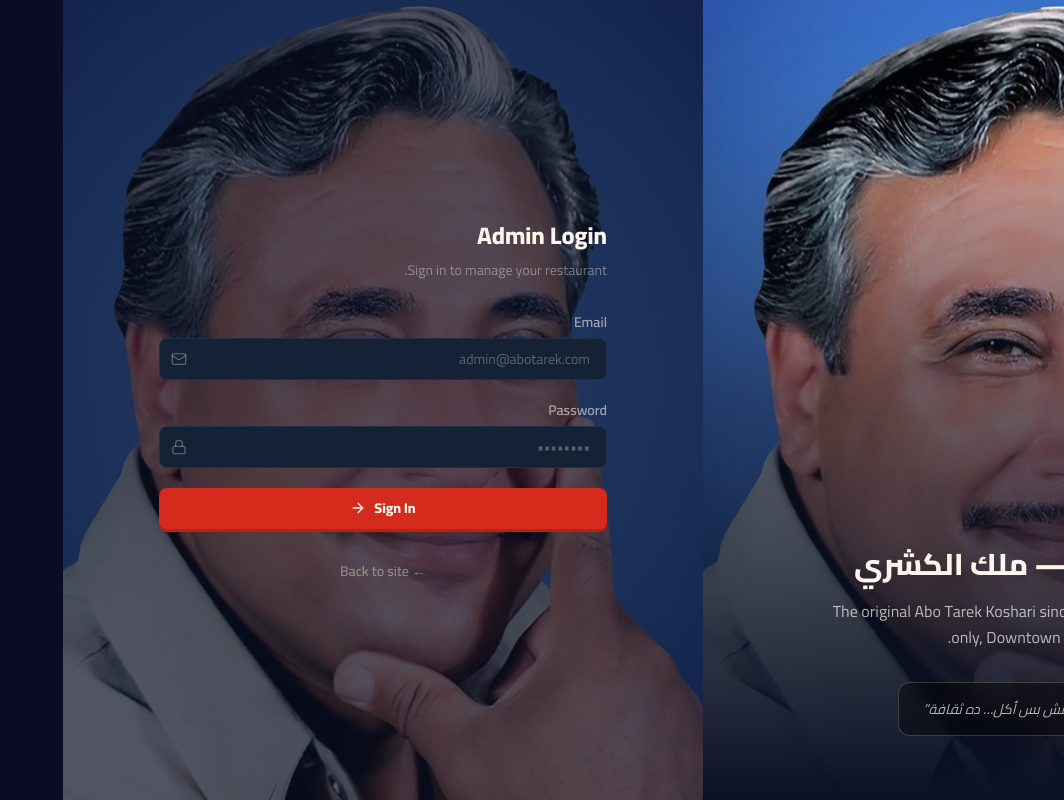
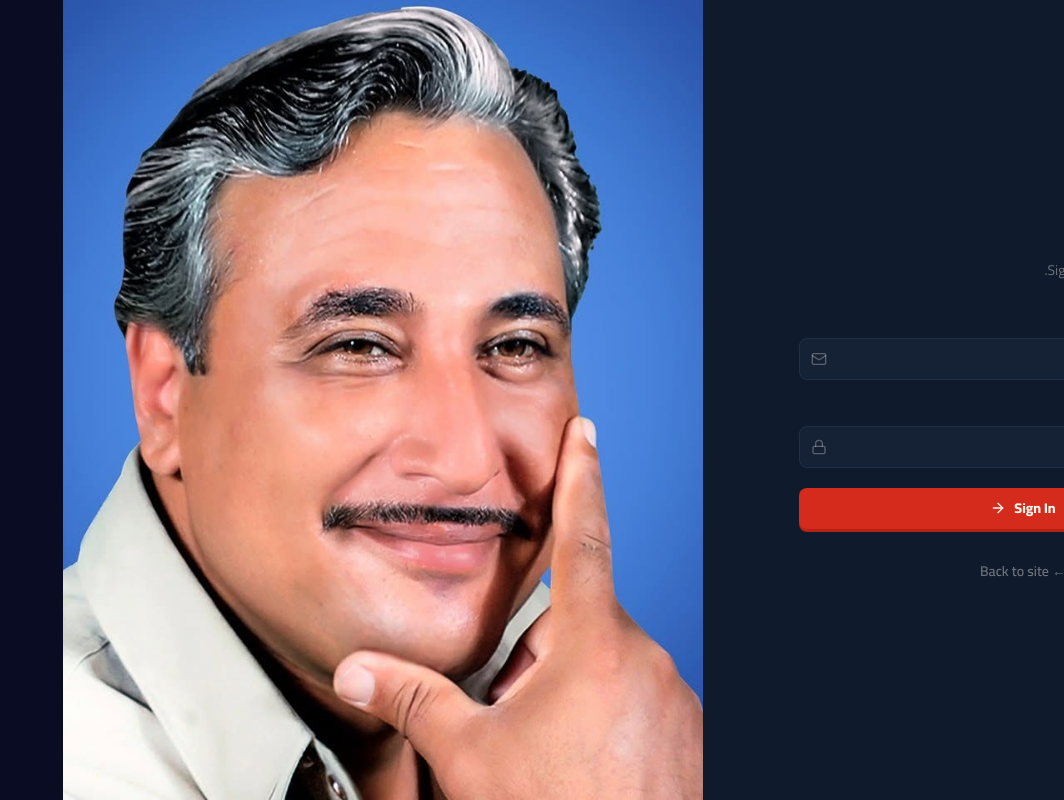
Before and after one commit to truefactsforreal123-wq/Abotarek-2-1987654-22222222222222, a Next.js app: page /login in a window 1280 px wide. Shown: the whole page, without its empty margins (216-1280 px from the left). Built offline with nearby package versions, Linux system fonts and the light colour scheme; no server answers; the database is empty.

Commit message:
fix: restore login form to left panel, founder image fills right panel only, remove red logo and redundant text

```diff
--- a/src/app/layout.tsx
+++ b/src/app/layout.tsx
@@ -19,7 +19,7 @@
     template: "%s | أبو طارق — Abo Tarek",
   },
   description:
-    "كشري أبو طارق — الأصل منذ 1950. فرع واحد فقط في شارع شامبليون، وسط البلد، القاهرة. The original Abo Tarek Koshari since 1950 — one branch only, Downtown Cairo.",
+    "كشري أبو طارق — الأصل منذ 1950. فرع واحد فقط في شارع شامبليون، وسط البلد، القاهرة. The original Abo Tarek Koshari since 1950.",
   icons: { icon: "/images/logo.png" },
 };
 
--- a/src/app/login/page.tsx
+++ b/src/app/login/page.tsx
@@ -36,43 +36,13 @@
 
   return (
     <div className="flex min-h-screen">
-      {/* Left — brand panel */}
-      <div className="relative hidden w-1/2 items-center justify-center bg-ink-950 lg:flex overflow-hidden">
-        <img
-          src="/images/founder.jpg"
-          alt="Abo Tarek Founder"
-          className="absolute inset-0 h-full w-full object-cover"
-        />
-        <div className="absolute inset-0 bg-gradient-to-t from-ink-950 via-ink-950/60 to-transparent" />
-        <div className="relative z-10 flex flex-col items-center gap-4 px-12 text-center mt-auto pb-16">
-          <h2 className="text-3xl font-extrabold text-paper drop-shadow-lg">
-            أبو طارق — ملك الكشري
-          </h2>
-          <p className="max-w-sm text-base leading-relaxed text-paper/70 drop-shadow">
-            The original Abo Tarek Koshari since 1950 — one branch only,
-            Downtown Cairo.
-          </p>
-          <div className="mt-4 rounded-xl border border-paper/20 bg-black/40 backdrop-blur-sm px-6 py-4">
-            <p className="text-sm italic text-paper/70">
-              &ldquo;الكشري مش بس أكل… ده ثقافة&rdquo;
-            </p>
-          </div>
-        </div>
-      </div>
-
-      {/* Right — login form with founder image background */}
-      <div className="relative flex flex-1 items-center justify-center px-6 overflow-hidden">
-        <img
-          src="/images/founder.jpg"
-          alt="Abo Tarek Founder"
-          className="absolute inset-0 h-full w-full object-cover"
-        />
-        <div className="absolute inset-0 bg-ink-950/70" />
+      {/* Left — login form */}
+      <div className="flex flex-1 items-center justify-center bg-ink-900 px-6">
         <motion.div
           initial={{ opacity: 0, y: 24 }}
           animate={{ opacity: 1, y: 0 }}
           transition={{ duration: 0.5, ease: "easeOut" }}
-          className="relative z-10 w-full max-w-md"
+          className="w-full max-w-md"
         >
           <h1 className="mb-2 text-2xl font-extrabold text-paper">
             Admin Login
@@ -162,6 +132,15 @@
           </Link>
         </motion.div>
       </div>
+
+      {/* Right — founder image */}
+      <div className="relative hidden w-1/2 overflow-hidden lg:block">
+        <img
+          src="/images/founder.jpg"
+          alt="Abo Tarek Founder"
+          className="absolute inset-0 h-full w-full object-cover"
+        />
+      </div>
     </div>
   );
 }
--- a/src/app/page.tsx
+++ b/src/app/page.tsx
@@ -5,7 +5,7 @@
 export const metadata: Metadata = {
   title: "الرئيسية — ملك الكشري منذ 1950",
   description:
-    "أبو طارق — الأصل منذ 1950. أشهر عنوان كشري في مصر: شارع شامبليون، وسط البلد، القاهرة. Abo Tarek, King of Koshari — one branch only, Downtown Cairo.",
+    "أبو طارق — الأصل منذ 1950. أشهر عنوان كشري في مصر: شارع شامبليون، وسط البلد، القاهرة. Abo Tarek, King of Koshari.",
 };
 
 export default async function HomePage() {
```
